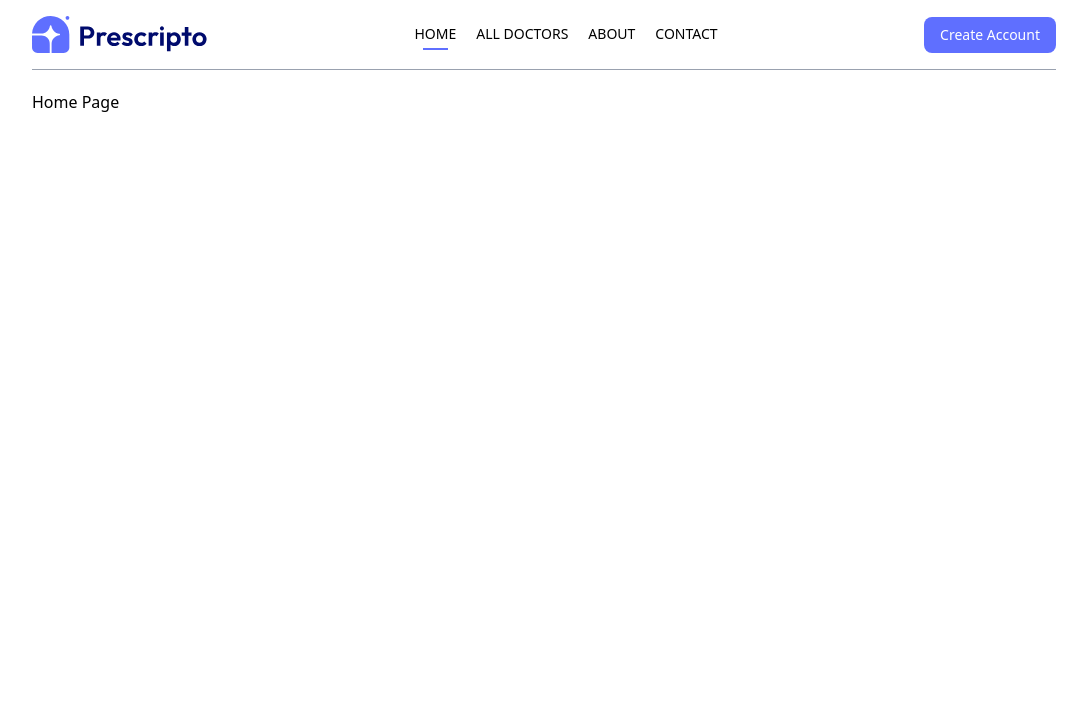
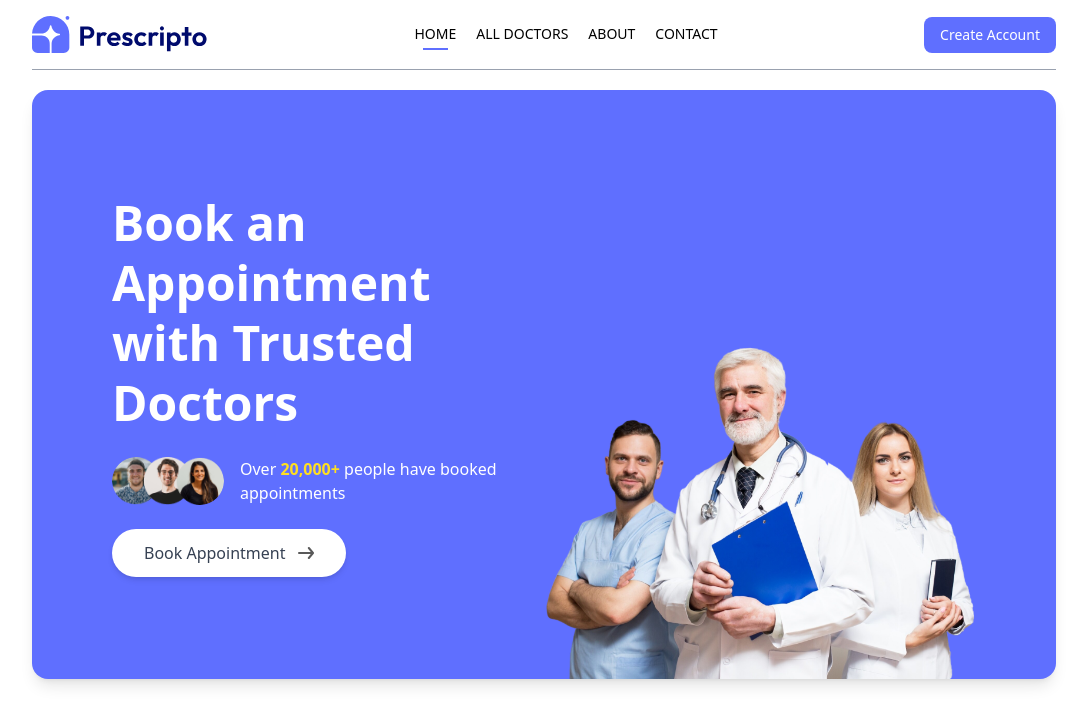
Before and after one commit to sumu9897/Doctor-Appointment-Booking-App, a React app in the folder client/: page / in a window 1280 px wide. Shown: the top 724 px of the page, without its empty margins (96-1183 px from the left). Built offline with nearby package versions, Linux system fonts and the light colour scheme; the HTML template or start-up script is replaced by a standard one.

Commit message:
Header part done

```diff
--- /dev/null
+++ b/client/src/components/Header.jsx
@@ -0,0 +1,49 @@
+import React from "react";
+import { assets } from "../assets/assets";
+
+const Header = () => {
+  return (
+    <header className="flex flex-col md:flex-row  justify-between bg-primary text-white rounded-2xl px-6 md:px-10 lg:px-20 overflow-hidden shadow-lg">
+      {/* Left Section */}
+      <div className="md:w-1/2 flex flex-col justify-center gap-6 py-12 md:py-[8vw]">
+        <h1 className="text-3xl md:text-4xl lg:text-5xl font-bold leading-tight">
+          Book an Appointment <br /> with Trusted Doctors
+        </h1>
+
+        <div className="flex items-center gap-4">
+          <img
+            className="w-24 md:w-28 rounded-full"
+            src={assets.group_profiles}
+            alt="Group of patients who booked appointments"
+          />
+          <p className="text-sm md:text-base font-medium">
+            Over <span className="font-semibold text-yellow-300">20,000+</span> people have booked appointments
+          </p>
+        </div>
+
+        <a
+          href="#speciality"
+          className="inline-flex items-center gap-3 bg-white text-gray-700 font-medium px-8 py-3 rounded-full shadow-md hover:shadow-lg hover:scale-105 transition-all duration-300 w-fit"
+        >
+          Book Appointment
+          <img
+            className="w-4"
+            src={assets.arrow_icon}
+            alt="Arrow icon leading to booking section"
+          />
+        </a>
+      </div>
+
+      {/* Right Section */}
+      <div className="md:w-1/2 relative flex justify-center md:justify-end">
+        <img
+          className="w-full md:absolute bottom-0 h-auto rounded-lg'"
+          src={assets.header_img}
+          alt="Doctor consulting with patient"
+        />
+      </div>
+    </header>
+  );
+};
+
+export default Header;
--- a/client/src/pages/Home.jsx
+++ b/client/src/pages/Home.jsx
@@ -1,9 +1,10 @@
 import React from 'react'
+import Header from '../components/Header'
 
 const Home = () => {
   return (
     <div>
-      Home Page
+      <Header />
     </div>
   )
 }
```
